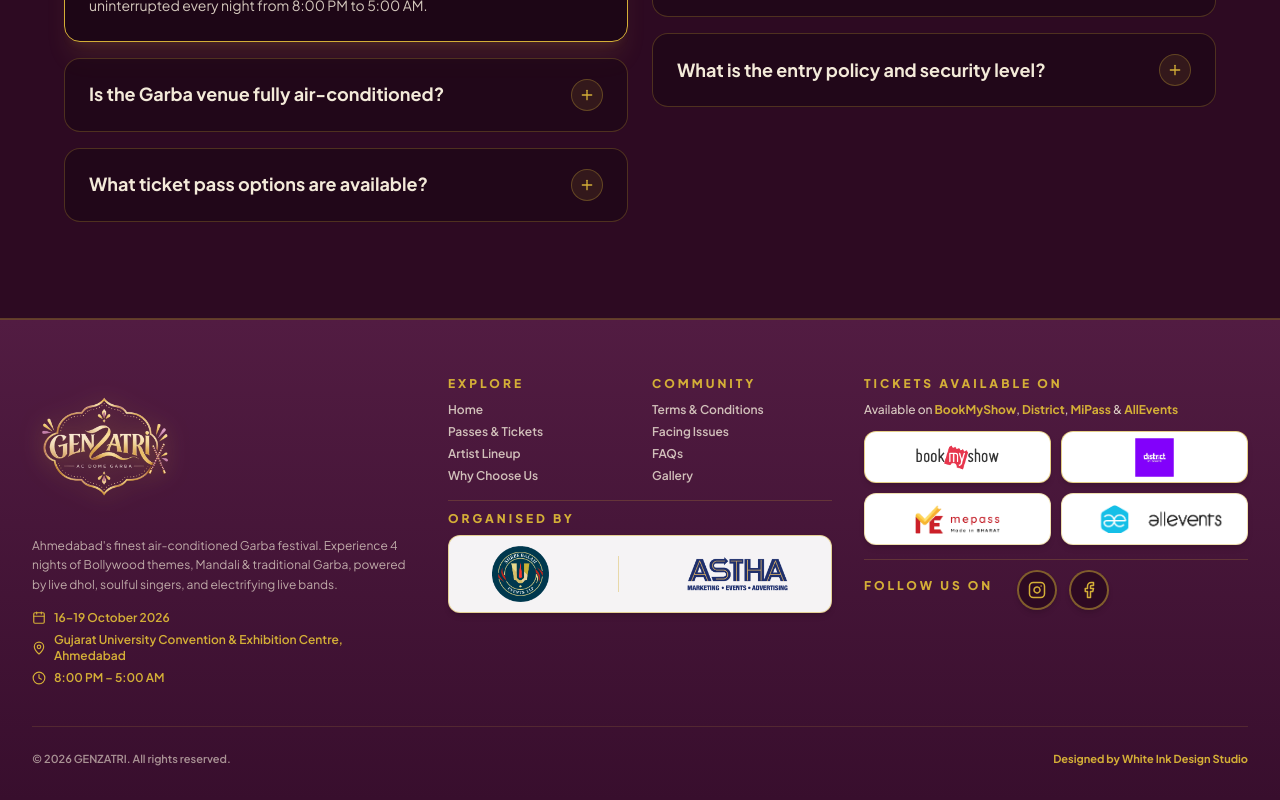
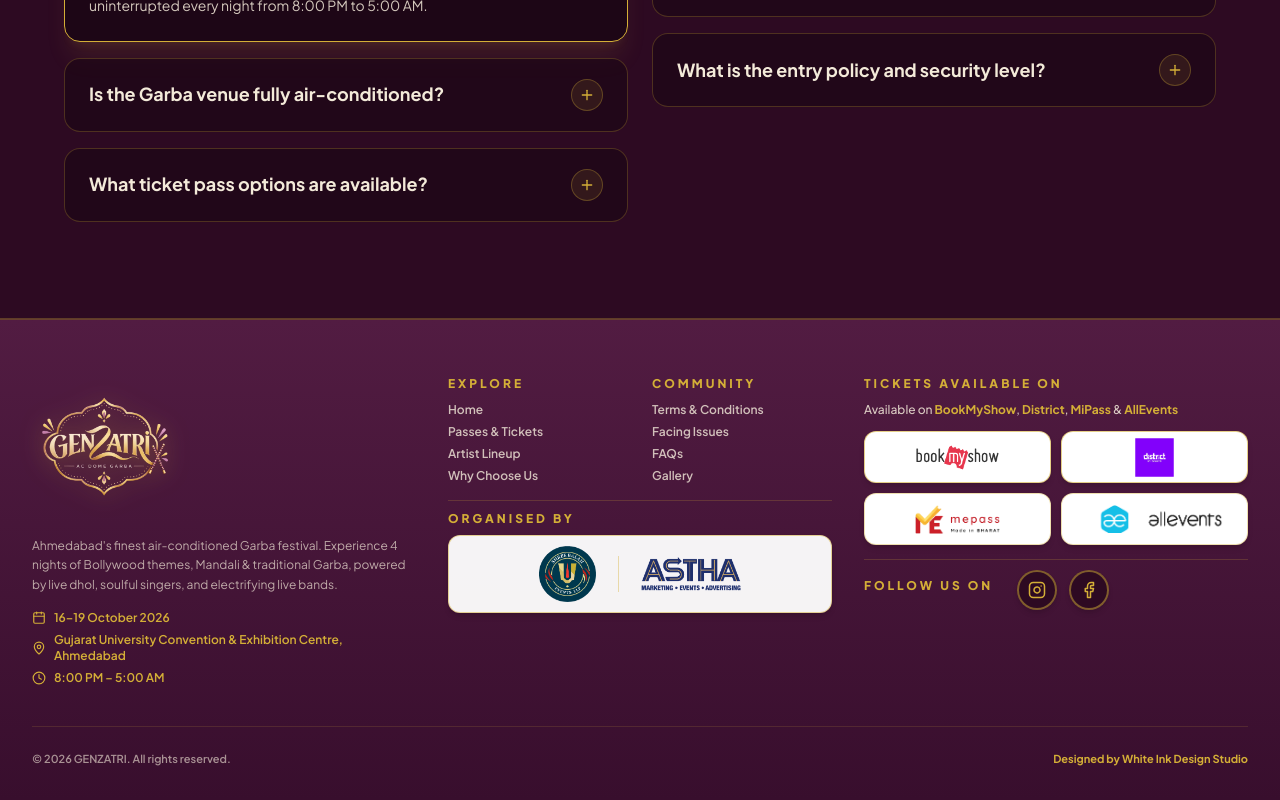
Before and after one commit to whitinkdesignstudio/Genzatri, a React (Vite) app: page / in a window 1280 px wide. Shown: the part 5506-6306 px from the top of the page. Built offline with nearby package versions, Linux system fonts and the light colour scheme.

Commit message:
Fix spacing between Shree Balaji and Astha logos in Organised By footer section

```diff
--- a/src/components/Footer.jsx
+++ b/src/components/Footer.jsx
@@ -93,8 +93,8 @@ export default function Footer() {
               <h4 className="text-xs font-black tracking-[0.25em] text-[#D4AF37] uppercase">
                 ORGANISED BY
               </h4>
-              <div className="bg-white/95 px-3.5 py-2 rounded-xl shadow-md border border-[#D4AF37]/50 flex items-center justify-around gap-2 sm:gap-3">
-                {/* Shree Balaji Events Logo - Height boosted to 48px-56px so circular detail & text are sharp & legible */}
+              <div className="bg-white/95 px-4 py-2 rounded-xl shadow-md border border-[#D4AF37]/50 flex items-center justify-center gap-4 sm:gap-5">
+                {/* Shree Balaji Events Logo */}
                 <div className="flex items-center justify-center p-0.5">
                   <img
                     src="/assets/images/organizer_shree_balaji_clean.png"
```
